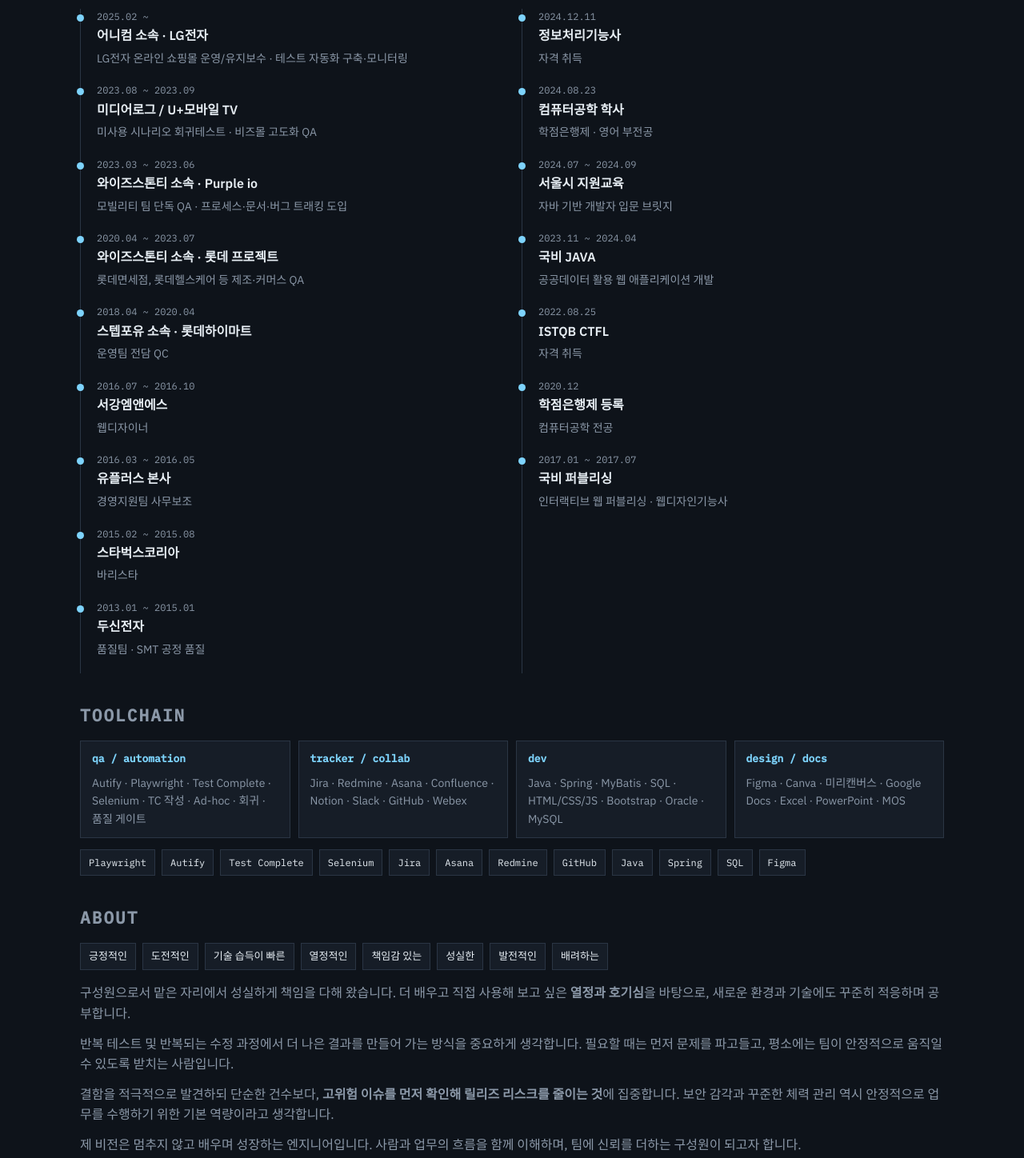
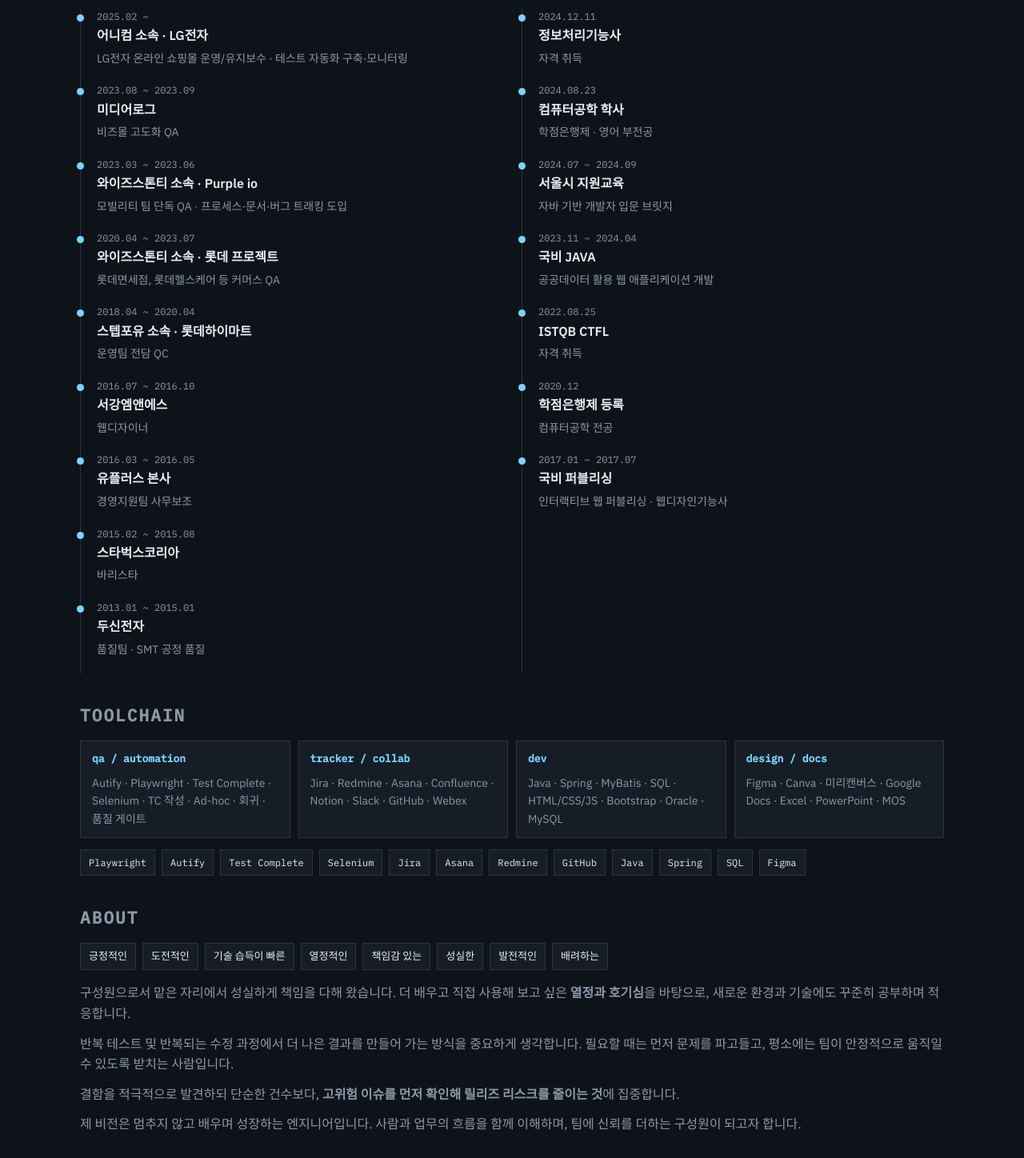
Before and after one commit to SunKiteKim/portfolio, a plain HTML site: page index.html in a window 1280 px wide. Shown: the part 3425-4873 px from the top of the page at 80% size. Drawn offline with Linux system fonts and the light colour scheme; no server answers.

Commit message:
[added] 추가 수정 진행

```diff
--- a/index.html
+++ b/index.html
@@ -246,10 +246,10 @@
       <div class="split">
         <ol class="timeline">
           <li><time>2025.02 ~</time><b>어니컴 소속 · LG전자</b><span>LG전자 온라인 쇼핑몰 운영/유지보수 · 테스트 자동화 구축·모니터링</span></li>
-          <li><time>2023.08 ~ 2023.09</time><b>미디어로그 / U+모바일 TV</b><span>미사용 시나리오 회귀테스트 · 비즈몰 고도화 QA</span></li>
+          <li><time>2023.08 ~ 2023.09</time><b>미디어로그</b><span>비즈몰 고도화 QA</span></li>
           <li><time>2023.03 ~ 2023.06</time><b>와이즈스톤티 소속 · Purple io</b><span>모빌리티 팀 단독 QA · 프로세스·문서·버그 트래킹 도입</span>
           </li>
-          <li><time>2020.04 ~ 2023.07</time><b>와이즈스톤티 소속 · 롯데 프로젝트 </b><span>롯데면세점, 롯데헬스케어 등 제조·커머스 QA</span></li>
+          <li><time>2020.04 ~ 2023.07</time><b>와이즈스톤티 소속 · 롯데 프로젝트 </b><span>롯데면세점, 롯데헬스케어 등 커머스 QA</span></li>
           <li><time>2018.04 ~ 2020.04</time><b>스텝포유 소속 · 롯데하이마트</b><span>운영팀 전담 QC</span></li>
           <li><time>2016.07 ~ 2016.10</time><b>서강엠앤에스</b><span>웹디자이너</span></li>
           <li><time>2016.03 ~ 2016.05</time><b>유플러스 본사</b><span>경영지원팀 사무보조</span></li>
@@ -318,7 +318,7 @@
   <p>
     구성원으로서 맡은 자리에서 성실하게 책임을 다해 왔습니다.
     더 배우고 직접 사용해 보고 싶은 <strong>열정과 호기심</strong>을 바탕으로,
-    새로운 환경과 기술에도 꾸준히 적응하며 공부합니다.
+    새로운 환경과 기술에도 꾸준히 공부하며 적응합니다.
   </p>
 
   <p>
@@ -329,7 +329,7 @@
   <p>
     결함을 적극적으로 발견하되 단순한 건수보다,
     <strong>고위험 이슈를 먼저 확인해 릴리즈 리스크를 줄이는 것</strong>에 집중합니다.
-    보안 감각과 꾸준한 체력 관리 역시 안정적으로 업무를 수행하기 위한 기본 역량이라고 생각합니다.
+
   </p>
 
   <p>
```
